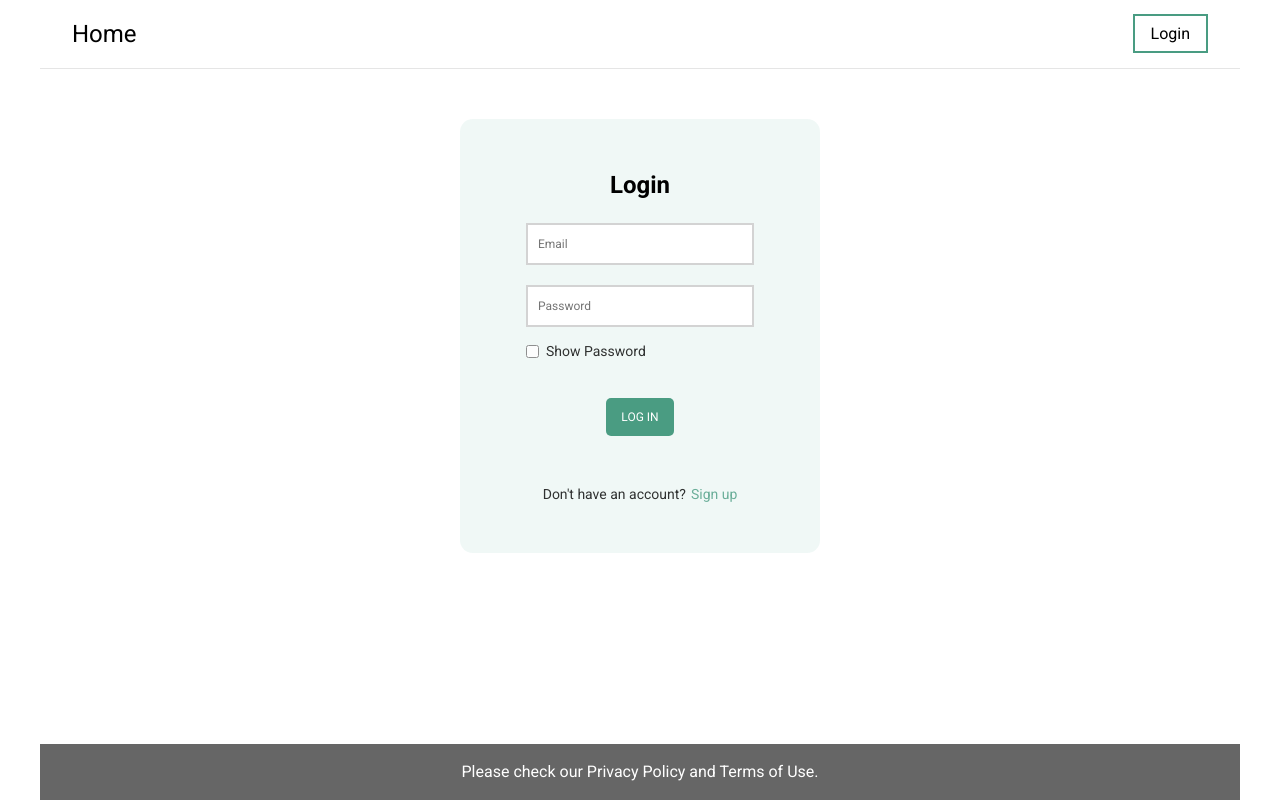
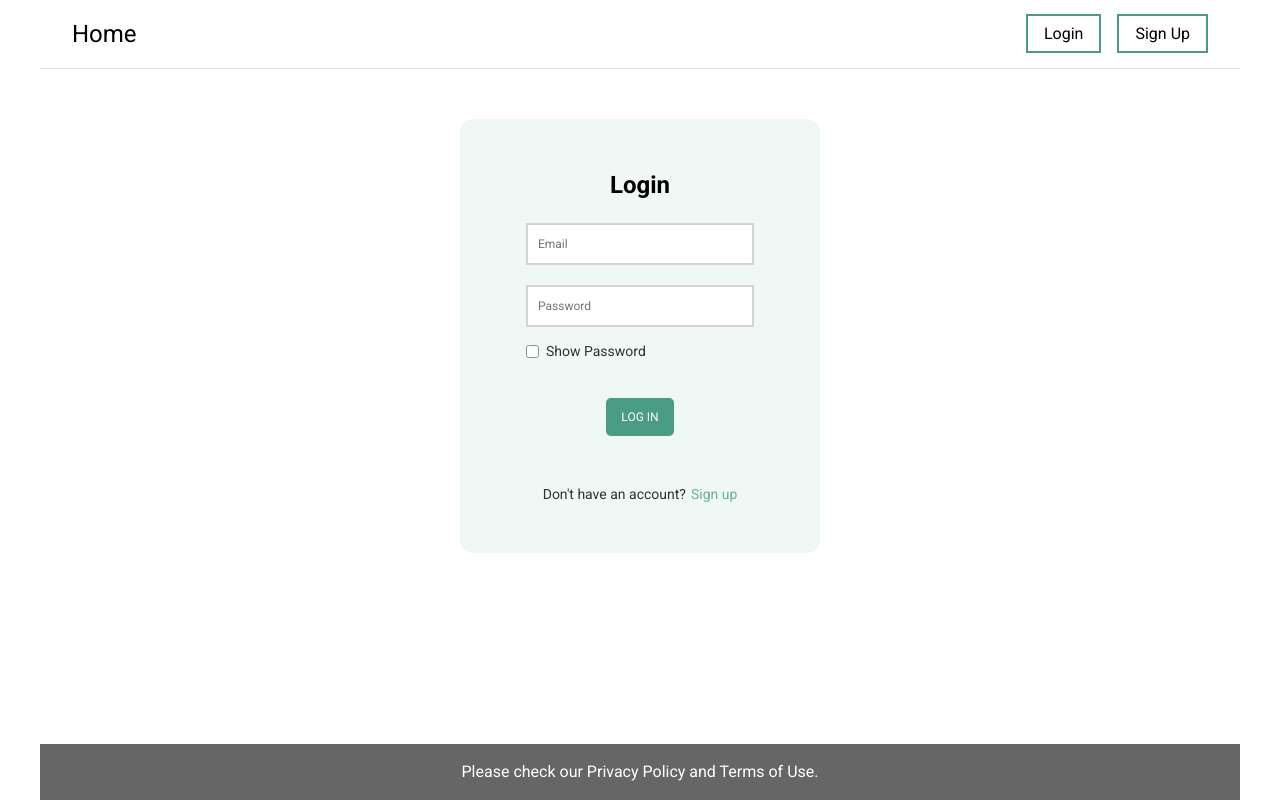
Before and after one commit to GeorgyGanev/MyTutor, an Angular app in the folder my-tutor/: page /login in a window 1280 px wide. Built offline with nearby package versions, Linux system fonts and the light colour scheme.

Commit message:
add login and signup functionality

```diff
--- a/my-tutor/package.json
+++ b/my-tutor/package.json
@@ -18,6 +18,7 @@
     "@angular/platform-browser": "^16.1.0",
     "@angular/platform-browser-dynamic": "^16.1.0",
     "@angular/router": "^16.1.0",
+    "cors": "^2.8.5",
     "rxjs": "~7.8.0",
     "tslib": "^2.3.0",
     "zone.js": "~0.13.0"
--- a/my-tutor/src/app/core/header/header.component.html
+++ b/my-tutor/src/app/core/header/header.component.html
@@ -8,9 +8,10 @@
         <!-- <div class="center">
             <a href="#">Find a Tutor</a>
         </div> -->
-        <div class="right">
-            <li ><a routerLink="/login">Login</a></li>
-            <li *ngIf="isLogged"><a routerLink="/signup">Sign Up</a></li>
+        <div *ngIf="isLogged">Hello, {{username}}</div>
+        <div *ngIf="!isLogged" class="right">
+            <li><a routerLink="/login">Login</a></li>
+            <li><a routerLink="/signup">Sign Up</a></li>
         </div>
     </nav>
 
--- a/my-tutor/src/app/core/header/header.component.ts
+++ b/my-tutor/src/app/core/header/header.component.ts
@@ -10,6 +10,11 @@ export class HeaderComponent {
 
   constructor(private userService: UserService) { }
 
-  isLogged = this.userService.isLogged;
-  user = this.userService.user;
+  get isLogged(): boolean {
+    return this.userService.isLogged;
+  }
+
+  get username(): string {
+    return this.userService.user?.username || '';
+  }
 }
--- a/my-tutor/src/app/environments/environment.ts
+++ b/my-tutor/src/app/environments/environment.ts
@@ -1,4 +1,7 @@
 export const environment = {
+    apiSignUp: 'https://identitytoolkit.googleapis.com/v1/accounts:signUp?key=AIzaSyCwpiJWtNagGrvLO5wz58Dq4PucmShEH-g',
+    apiLogin: 'https://identitytoolkit.googleapis.com/v1/accounts:signInWithPassword?key=AIzaSyCwpiJWtNagGrvLO5wz58Dq4PucmShEH-g',
+    apiDB: 'https://my-tutor-1246b-default-rtdb.europe-west1.firebasedatabase.app',
     apiUrl: 'https://parseapi.back4app.com',
     headers: {
         'X-Parse-Application-Id': '7AUaYdnFkPeD75hcEXwcR6ZrFaNXuTUe86He20Cy',
@@ -8,3 +11,10 @@ export const environment = {
     }
 
 }
+
+// 'Access-Control-Allow-Origin': 'http://localhost:4200/',
+// 'Access-Control-Allow-Credentials': 'true'
+// 'X-Parse-Application-Id': '7AUaYdnFkPeD75hcEXwcR6ZrFaNXuTUe86He20Cy',
+// 'X-Parse-REST-API-Key': 'gn2DLKfXS5boKxcaINy7O4yo307Y4DWYJgedbQIY',
+// 'X-Parse-Revocable-Session': '1',
+// 'Content-Type': 'application/json'
--- a/my-tutor/src/app/user/login/login.component.ts
+++ b/my-tutor/src/app/user/login/login.component.ts
@@ -1,5 +1,7 @@
 import { Component, ViewChild } from '@angular/core';
 import { NgForm } from '@angular/forms';
+import { UserService } from '../user.service';
+import { Router } from '@angular/router';
 
 @Component({
   selector: 'app-login',
@@ -9,12 +11,18 @@ import { NgForm } from '@angular/forms';
 export class LoginComponent {
   @ViewChild('passwordInput') passwordInput = undefined;
 
+  constructor(private userService: UserService, private router: Router){ }
+
   login(form: NgForm) {
 
+    const {email, password} = form.value;
     form.reset();
 
+    this.userService.login(email, password).subscribe((user) => {
+
+      this.router.navigate(['/']);
+    })
 
   }
 
-
 }
--- a/my-tutor/src/app/user/signup/signup.component.ts
+++ b/my-tutor/src/app/user/signup/signup.component.ts
@@ -14,8 +14,6 @@ export class SignupComponent {
 
   register(form: NgForm) {
 
-    console.log(form.value);
-
     const { username, email, password} = form.value;
 
     this.userService.register(username, email, password)
--- a/my-tutor/src/app/user/user.service.ts
+++ b/my-tutor/src/app/user/user.service.ts
@@ -21,6 +21,8 @@ export class UserService {
 
   constructor(private http: HttpClient) {
     this.subscription = this.user$.subscribe((user) => {
+      console.log(user);
+
       this.user = user;
     })
   }
@@ -31,11 +33,21 @@ export class UserService {
     password: string
   ){
      return this.http.post<IUser>('/api/users', {
-      username,
       email,
-      password
+      password,
+      username
     })
-    .pipe(tap((user) => this.user$$.next(user)));
+    .pipe(tap((user) => {
+        this.user$$.next(user);
+
+      }));
+  }
+
+  login(email: string, password: string){
+    return this.http.get<IUser>(`/api/login?email=${email}&password=${password}`)
+    .pipe(tap((user) => {
+      this.user$$.next(user);
+    }))
   }
 
 }
--- /dev/null
+++ b/package.json
@@ -0,0 +1,5 @@
+{
+  "dependencies": {
+    "cors": "^2.8.5"
+  }
+}
```
Also changed, not shown: 2 other files (tests, documents, lock files or other folders).
